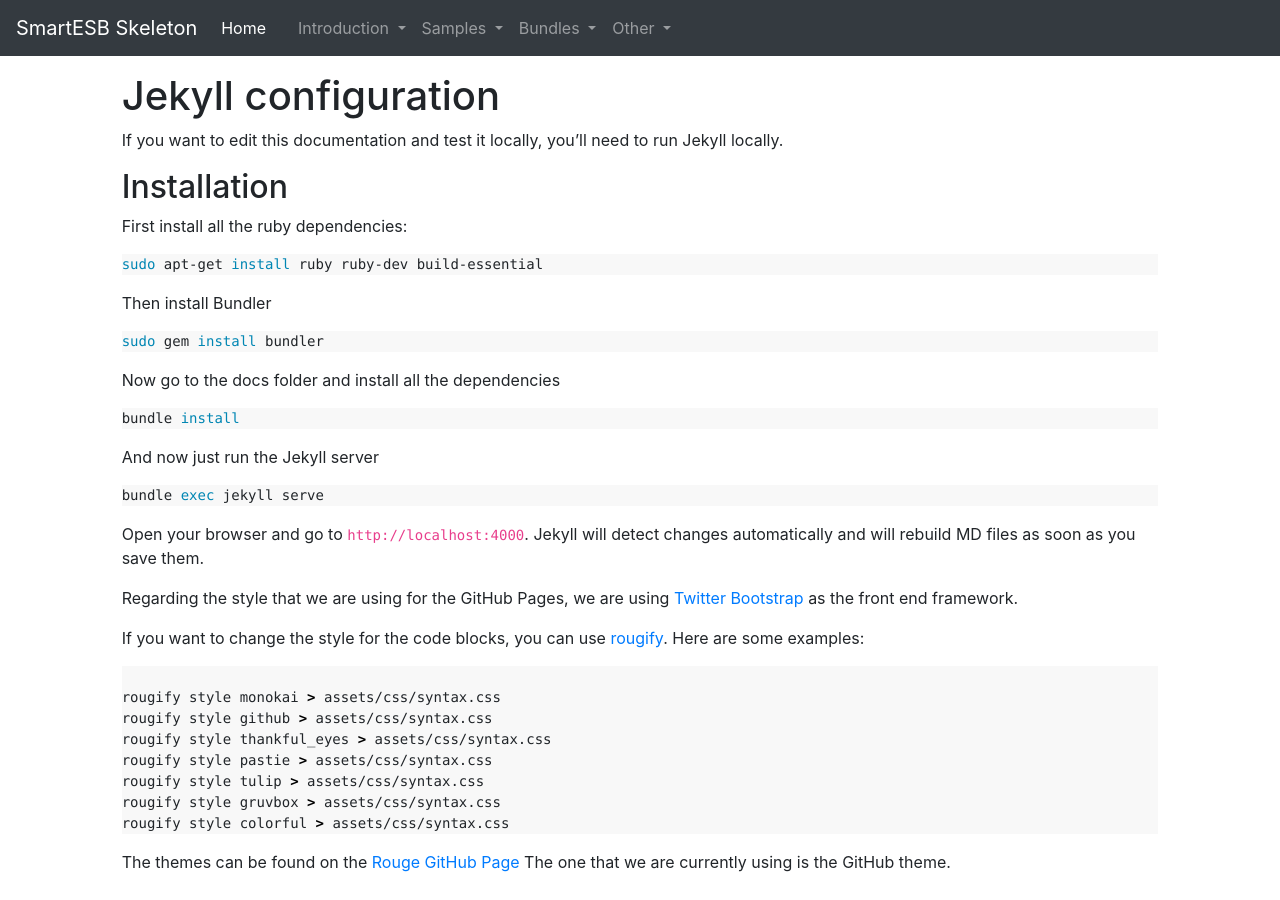
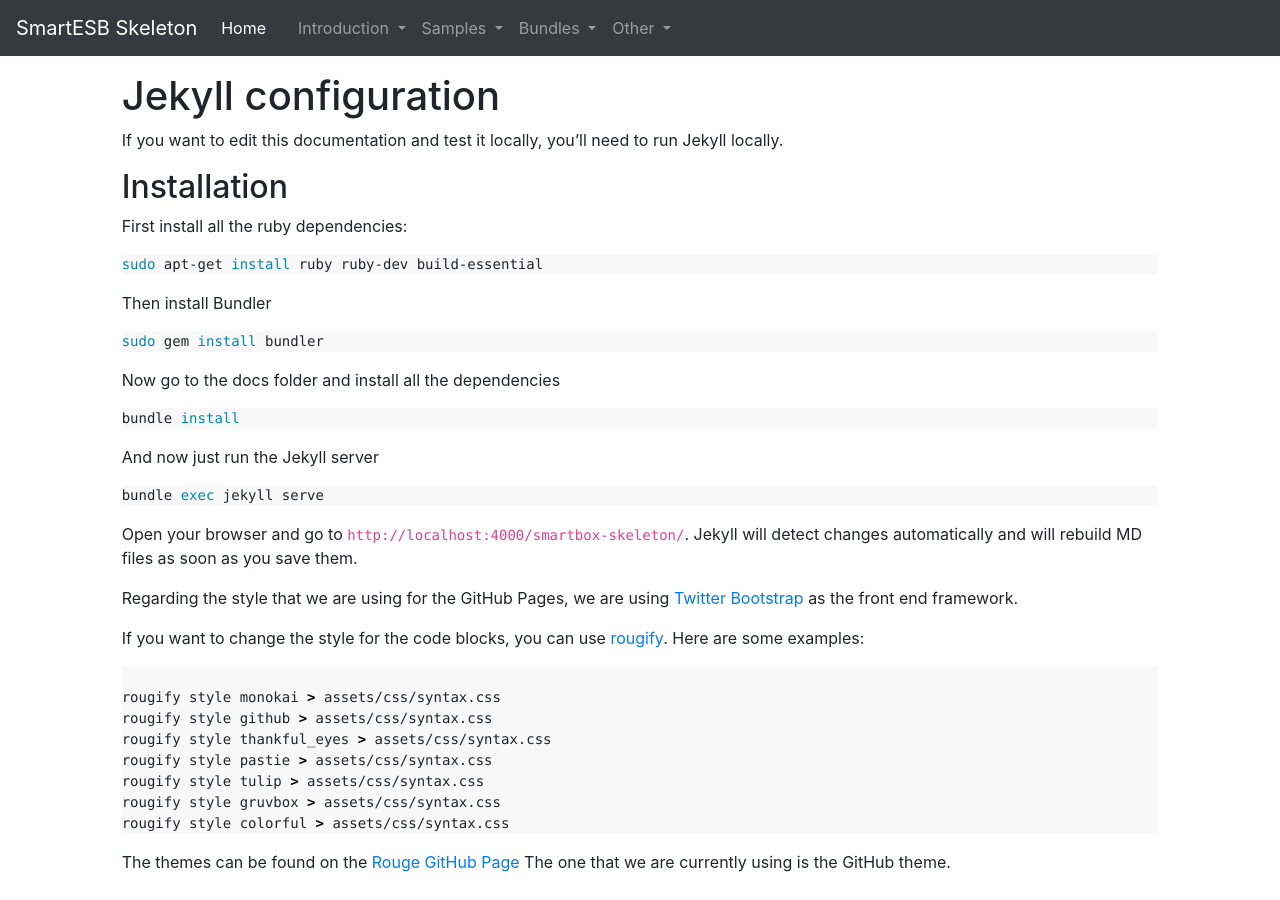
Before and after one commit to smartboxgroup/smartbox-skeleton, a Jekyll site: the page built from docs/jekyll.md, in a window 1280 px wide. Built offline with Jekyll 4.4.1, drawn with Linux system fonts in a browser that asks for light colours; our own code applies the rules of GitHub Pages for plain Markdown files.

Commit message:
Update base url for site

````diff
--- a/docs/_config.yml
+++ b/docs/_config.yml
@@ -17,6 +17,7 @@ defaults:
     path: ""
   values:
     layout: "default"
+baseurl: '/smartbox-skeleton'
 
 markdown: kramdown
 highlighter: rouge
--- a/docs/_layouts/default.html
+++ b/docs/_layouts/default.html
@@ -13,14 +13,14 @@
     </head>
     <body>
     <nav class="navbar fixed-top navbar-expand-lg navbar-dark bg-dark">
-        <a class="navbar-brand" href="https://smartboxgroup.github.io/smartbox-skeleton/">SmartESB Skeleton</a>
+        <a class="navbar-brand" href="{{ site.baseurl }}">SmartESB Skeleton</a>
         <button class="navbar-toggler" type="button" data-toggle="collapse" data-target="#navbarSupportedContent" aria-controls="navbarSupportedContent" aria-expanded="false" aria-label="Toggle navigation">
             <span class="navbar-toggler-icon"></span>
         </button>
         <div class="collapse navbar-collapse" id="navbarSupportedContent">
             <ul class="navbar-nav mr-auto">
                 <li class="nav-item active">
-                    <a class="nav-link" href="{{ site.url }}">Home <span class="sr-only">(current)</span></a>
+                    <a class="nav-link" href="{{ site.baseurl }}">Home <span class="sr-only">(current)</span></a>
                 </li>
                 <li class="nav-item">
                     <a class="nav-link" href="#"> </a>
--- a/docs/jekyll.md
+++ b/docs/jekyll.md
@@ -28,7 +28,7 @@ And now just run the Jekyll server
 bundle exec jekyll serve
 ```
 
-Open your browser and go to `http://localhost:4000`. Jekyll will detect changes automatically and will rebuild MD files as soon as you save them.
+Open your browser and go to `http://localhost:4000/smartbox-skeleton/`. Jekyll will detect changes automatically and will rebuild MD files as soon as you save them.
 
 Regarding the style that we are using for the GitHub Pages, we are using [Twitter Bootstrap](https://getbootstrap.com/) as the front end framework.
 
````
